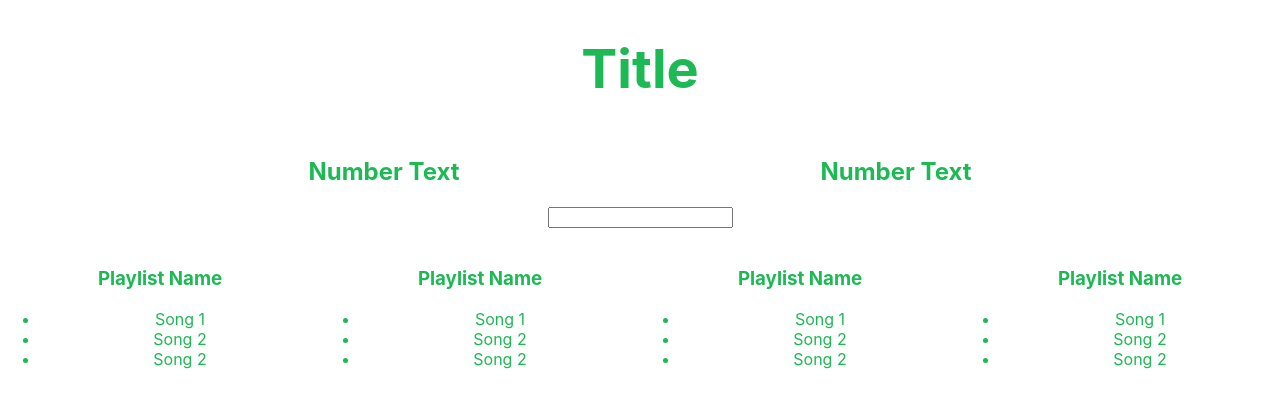
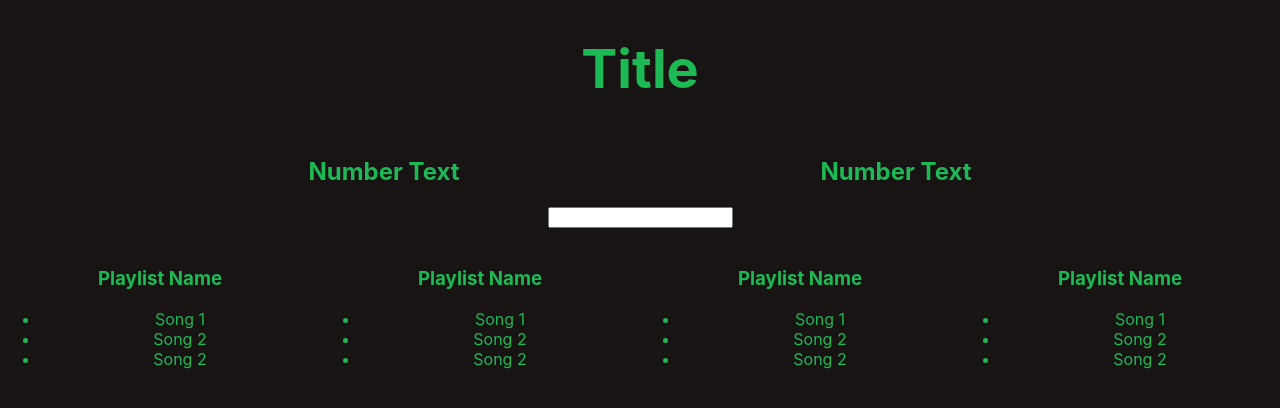
Before and after one commit to andrecon/spotify-playlist, a React (Create React App) app: page / in a window 1280 px wide. Shown: the top 408 px of the page. Built offline with nearby package versions, Linux system fonts and the light colour scheme.

Commit message:
Changed the html, body background color

```diff
--- a/src/App.css
+++ b/src/App.css
@@ -30,3 +30,7 @@
     transform: rotate(360deg);
   }
 }
+
+html, body {
+  background-color: #191414;
+}
```
